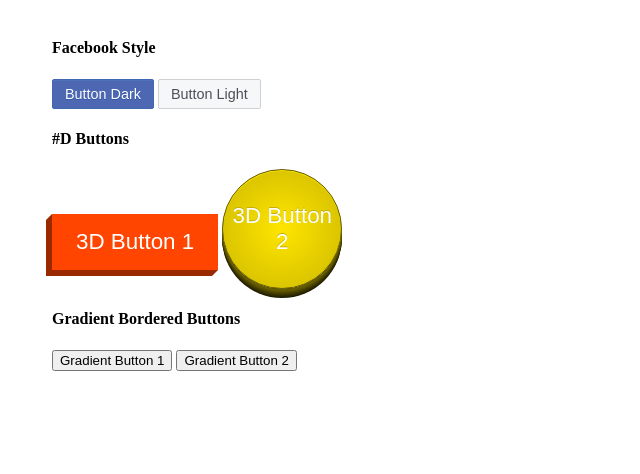
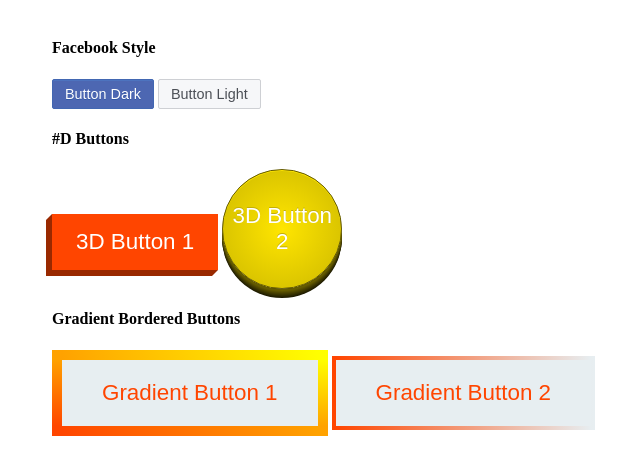
Before and after one commit to kenvilar/diycss, a plain HTML site: page 1 fancy-button/index.html in a window 1280 px wide. Shown: the whole page, without its empty margins (6-646 px from the left). Drawn offline with Linux system fonts and the light colour scheme.

Commit message:
Gradient buttons

```diff
--- a/1 fancy-button/index.html
+++ b/1 fancy-button/index.html
@@ -22,8 +22,8 @@
 
     <section>
         <h4>Gradient Bordered Buttons</h4>
-        <button type="button" name="button" class="gradient-button-1">Gradient Button 1</button>
-        <button type="button" name="button" class="gradient-button-2">Gradient Button 2</button>
+        <button type="button" name="button" class="gradient-button-one">Gradient Button 1</button>
+        <button type="button" name="button" class="gradient-button-two">Gradient Button 2</button>
     </section>
 </div>
 
--- a/1 fancy-button/style.css
+++ b/1 fancy-button/style.css
@@ -152,3 +152,54 @@ button {
 				0 6px 0 hsl(54, 100%, 12%),
 				0 7px 0 hsl(54, 100%, 10%);
 }
+
+/* Gradient Button One */
+.gradient-button-one {
+	position: relative;
+	z-index: 1;
+	display: inline-block;
+	padding: 20px 40px;
+	font-size: 1.4rem;
+	-webkit-box-sizing: border-box;
+	-moz-box-sizing: border-box;
+	box-sizing: border-box;
+	background-color: #e7eef1;
+	border: 10px solid transparent;
+	border-image: linear-gradient(to top right, orangered, yellow);
+	border-image-slice: 1;
+	color: orangered;
+	-webkit-transition: all 0.3s ease-in-out;
+	-moz-transition: all 0.3s ease-in-out;
+	-ms-transition: all 0.3s ease-in-out;
+	-o-transition: all 0.3s ease-in-out;
+	transition: all 0.3s ease-in-out;
+}
+.gradient-button-one:hover {
+	background-image: linear-gradient(to top right, orangered, yellow);
+	color: #fff;
+}
+.gradient-button-two {
+	position: relative;
+	z-index: 1;
+	display: inline-block;
+	padding: 20px 40px;
+	font-size: 1.4rem;
+	-webkit-box-sizing: border-box;
+	-moz-box-sizing: border-box;
+	box-sizing: border-box;
+	background-color: #e7eef1;
+	border: 4px solid transparent;
+	border-image: linear-gradient(to right, orangered, transparent);
+	border-image-slice: 1;
+	color: orangered;
+	-webkit-transition: all 0.3s ease-in-out;
+	-moz-transition: all 0.3s ease-in-out;
+	-ms-transition: all 0.3s ease-in-out;
+	-o-transition: all 0.3s ease-in-out;
+	transition: all 0.3s ease-in-out;
+}
+.gradient-button-two:hover {
+	background-image: linear-gradient(to right, orangered, transparent);
+	color: #fff;
+	border-right-style: none;
+}
```
